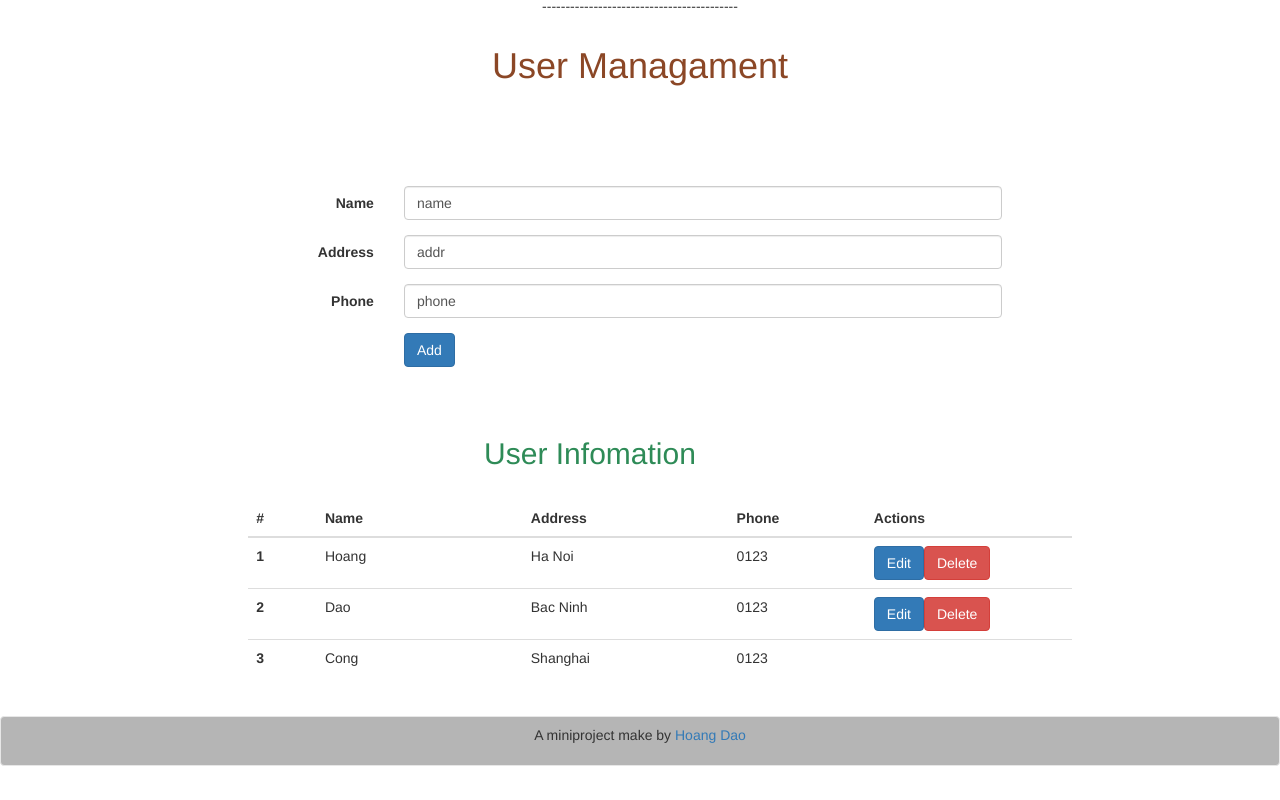
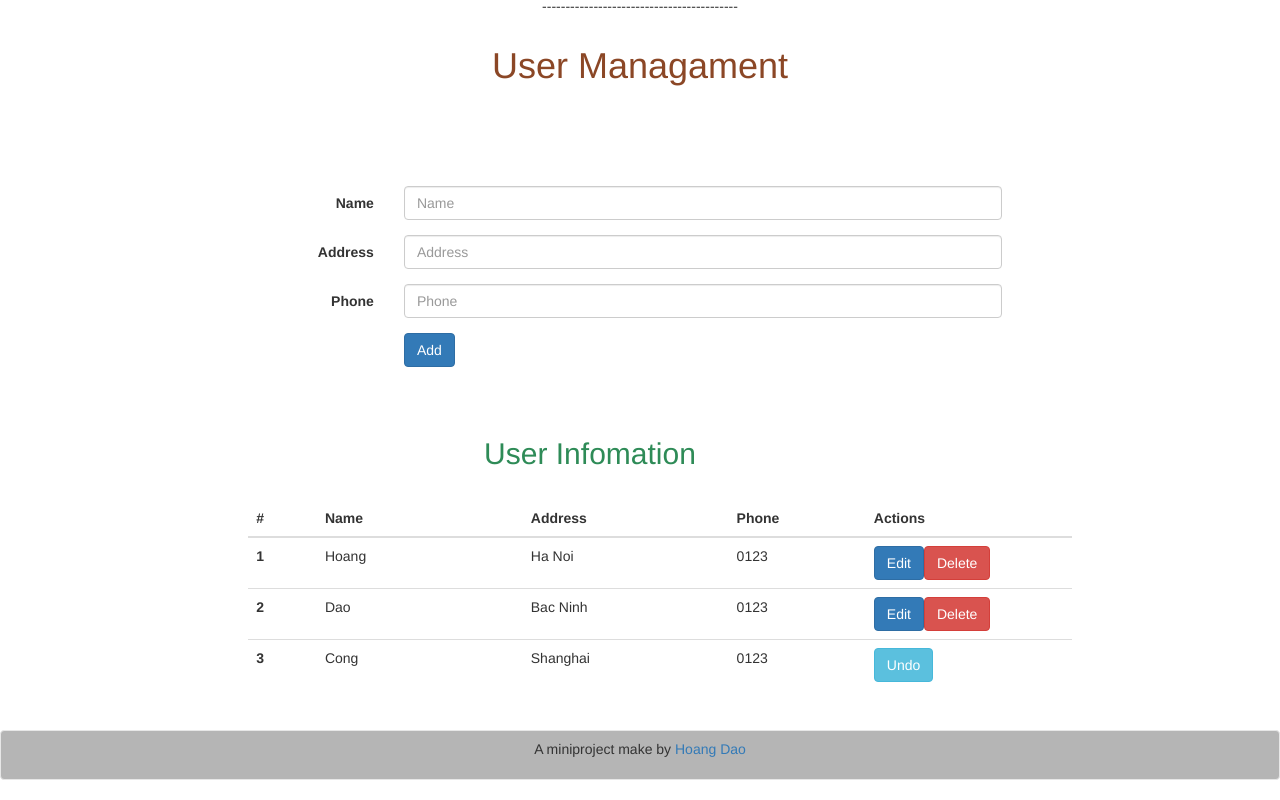
Before and after one commit to daohoangbk/todoslist, a Vue app: page / in a window 1280 px wide. Shown: the part 690-1490 px from the top of the page. Built offline with nearby package versions, Linux system fonts and the light colour scheme.

Commit message:
Completed function undo actions delete user

```diff
--- a/src/components/ListUser.vue
+++ b/src/components/ListUser.vue
@@ -21,6 +21,9 @@
               <div v-if="!user.deleted">
                 <button type="submit" class="btn btn-primary" @click="editUser($event, index, user)">Edit</button>
                 <button type="submit" class="btn btn-danger" @click="deleteUser($event, index)">Delete</button>
+              </div>
+              <div v-else>
+                <button type="submit" class="btn btn-info" @click="undoDelete($event, index)">Undo</button>
               </div>
             </td>
           </tr>
@@ -60,6 +63,11 @@
         this.$store.dispatch('changeFlagEdit', {
           index
         })
+      },
+      undoDelete: function (event, index) {
+        this.$store.dispatch('undoDelete', {
+          index
+        })
       }
     }
   }
--- a/src/vuex/store.js
+++ b/src/vuex/store.js
@@ -22,9 +22,9 @@ const state = {
     phone: '0123',
     deleted: true
   }],
-  inputUsername: 'name',
-  inputAddress: 'addr',
-  inputPhone: 'phone',
+  inputUsername: '',
+  inputAddress: '',
+  inputPhone: '',
   flag: 'add',
   indexUser: -1
 }
@@ -83,12 +83,12 @@ const mutations = {
     }
   },
   EDIT_USER (state, user) {
-    // console.log(typeof (state.listUsers))
-    // console.log(state.listUsers[state.indexUser - 1])
     state.listUsers[state.indexUser].name = user.name
     state.listUsers[state.indexUser].address = user.address
     state.listUsers[state.indexUser].phone = user.phone
-    // console.log(state.listUsers[state.indexUser])
+  },
+  UNDO_DELETE (state, index) {
+    state.listUsers[index].deleted = false
   }
 }
 
@@ -133,8 +133,10 @@ const actions = {
     commit('CHANGE_FLAG_ADD')
   },
   editUser ({commit}, {user}) {
-    // console.log(user)
     commit('EDIT_USER', user)
+  },
+  undoDelete ({commit}, {index}) {
+    commit('UNDO_DELETE', index)
   }
 }
 const getters = {
```
